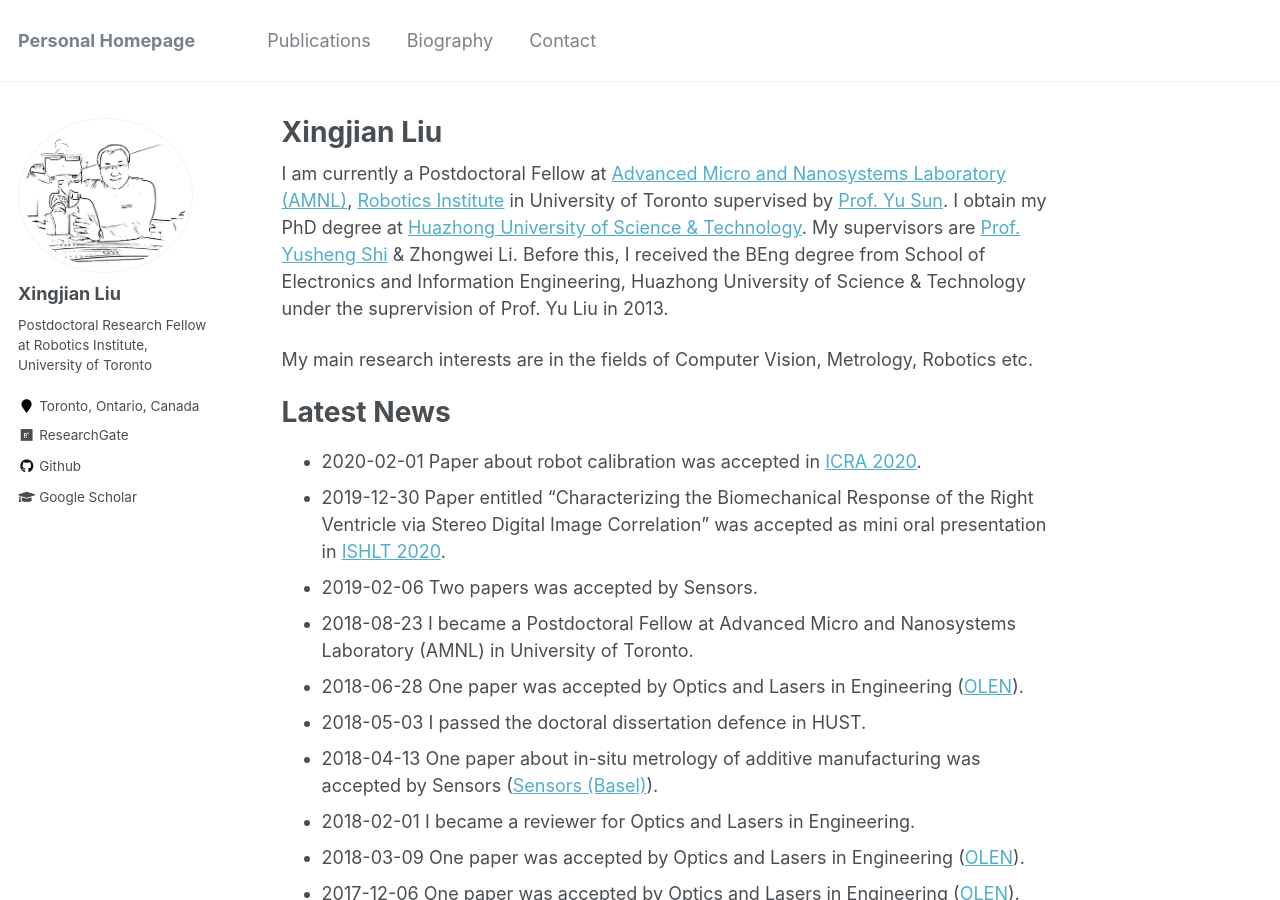
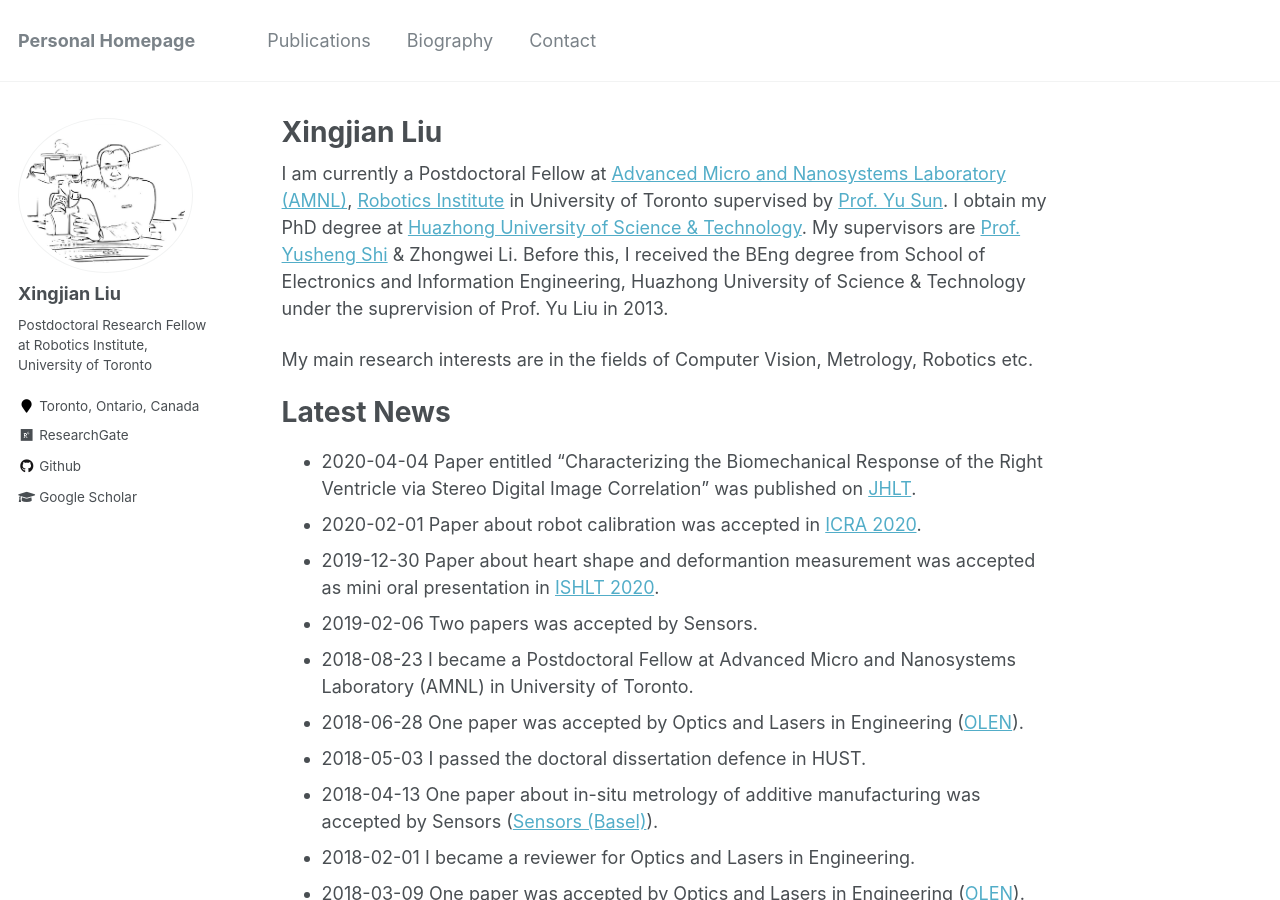
Before and after one commit to xingjianliu/xingjianliu.github.io, a Jekyll site: the page built from _pages/about.md, in a window 1280 px wide and 900 px high. Built offline with Jekyll 4.4.1, drawn with Linux system fonts in a browser that asks for light colours.

Commit message:
Update about.md

```diff
--- a/_pages/about.md
+++ b/_pages/about.md
@@ -12,8 +12,9 @@ I am currently a Postdoctoral Fellow at [Advanced Micro and Nanosystems Laborato
 My main research interests are in the fields of Computer Vision, Metrology, Robotics etc.
 
 # Latest News
+* 2020-04-04 Paper entitled "Characterizing the Biomechanical Response of the Right Ventricle via Stereo Digital Image Correlation" was published on [JHLT](https://doi.org/10.1016/j.healun.2020.01.757).
 * 2020-02-01 Paper about robot calibration was accepted in [ICRA 2020](https://www.icra2020.org/).
-* 2019-12-30 Paper entitled "Characterizing the Biomechanical Response of the Right Ventricle via Stereo Digital Image Correlation" was accepted as mini oral presentation in [ISHLT 2020](https://ishlt.org/meetings-education/annual-meeting/ishlt2020).
+* 2019-12-30 Paper about heart shape and deformantion measurement was accepted as mini oral presentation in [ISHLT 2020](https://ishlt.org/meetings-education/annual-meeting/ishlt2020).
 * 2019-02-06 Two papers was accepted by Sensors.
 * 2018-08-23 I became a Postdoctoral Fellow at Advanced Micro and Nanosystems Laboratory (AMNL) in University of Toronto.
 * 2018-06-28 One paper was accepted by Optics and Lasers in Engineering ([OLEN](https://doi.org/10.1016/j.optlaseng.2018.06.012)).
```
